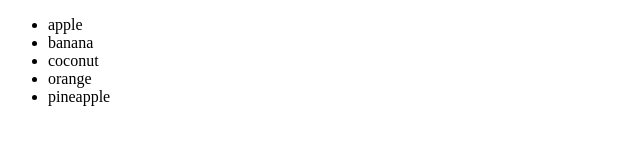
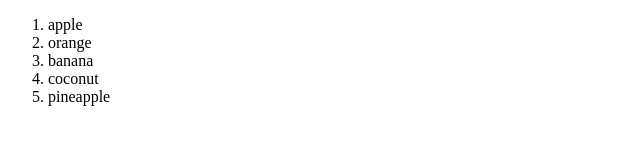
Before and after one commit to Daddanoy/react-course, a React (Vite) app in the folder my-react-ap/: page / in a window 1280 px wide. Shown: the top 160 px of the page, without its empty margins (0-640 px from the left). Built offline with nearby package versions, Linux system fonts and the light colour scheme.

Commit message:
Mapped eached fruit and gave each object a key.  Added calories to each object.

```diff
--- a/my-react-ap/src/List.jsx
+++ b/my-react-ap/src/List.jsx
@@ -2,15 +2,19 @@
 
 function List(){
 
-const fruits = ['apple', 'orange', 'banana', 'coconut', 'pineapple']
+const fruits = [  {id: 1, name:'apple', calories: 95},
+                  {id: 2, name:'orange', calories:45},
+                  {id: 3,name:'banana', calories: 105},
+                  {id: 4,name:'coconut', calories: 159},
+                   {id: 5 ,name:'pineapple', calories: 37}];
 
-fruits.sort()
+//fruits.sort()
 
-const listItems = fruits.map(fruit => <li>{fruit}</li>
+const listItems = fruits.map(fruit => <li key={fruit.id}>{fruit.name}</li>
 
 )
 
-return (<ul>{listItems}</ul>)
+return (<ol>{listItems}</ol>)
 
 }
 
```
